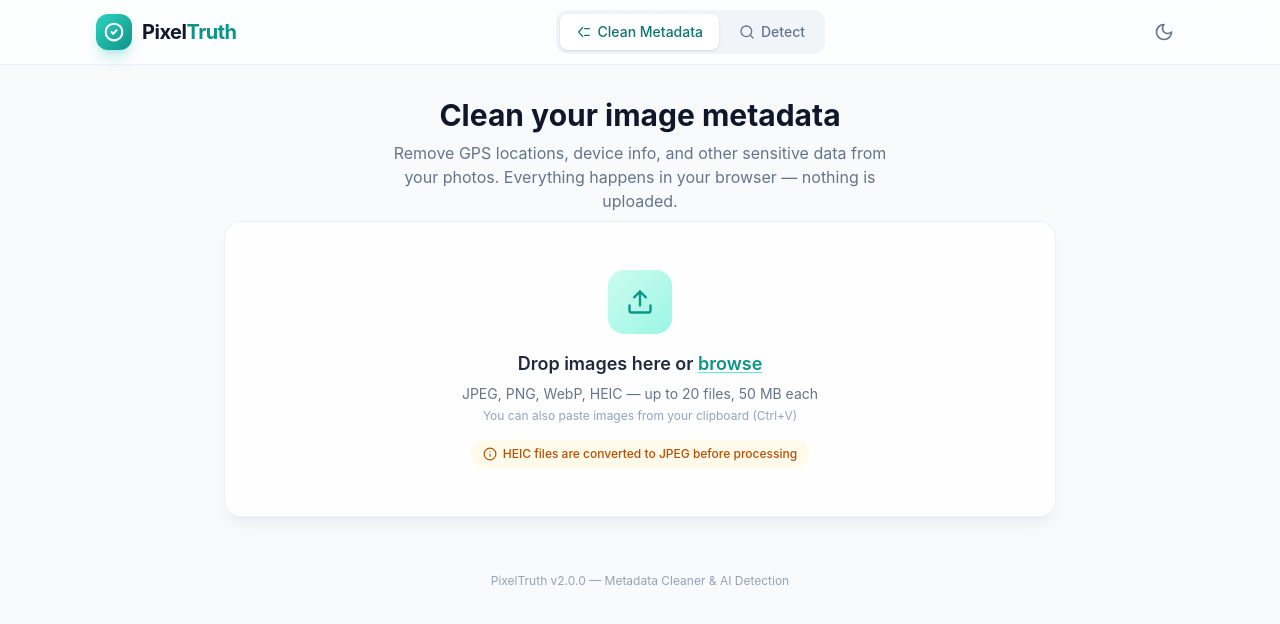
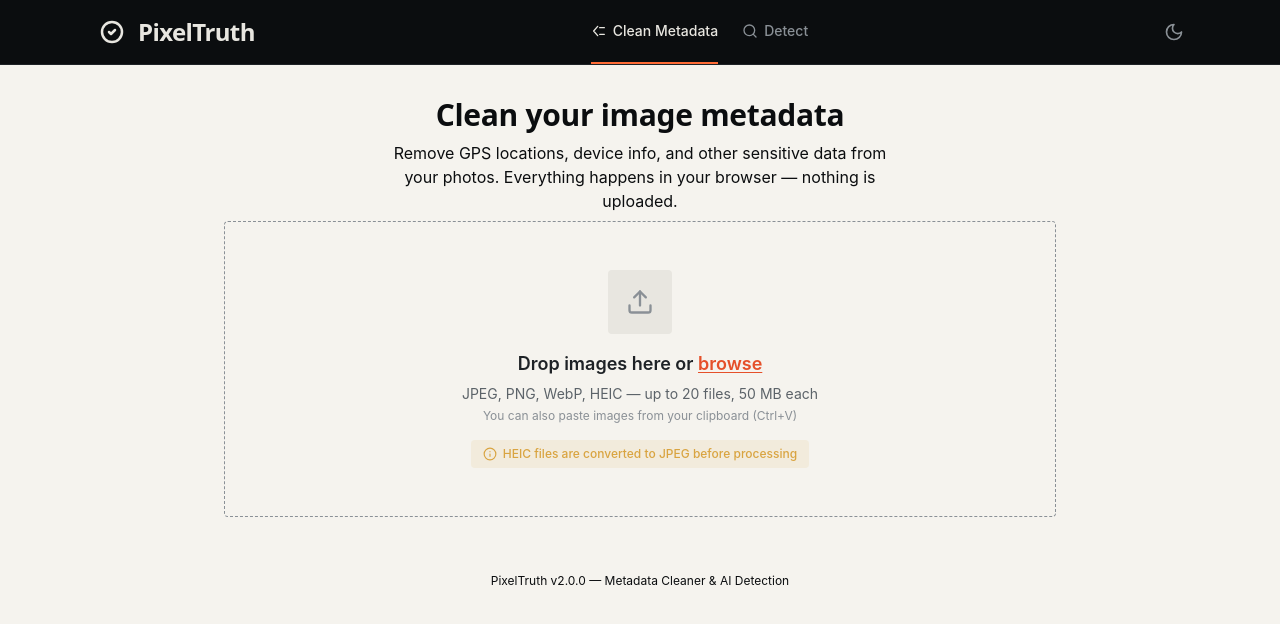
Before and after one commit to 4th4rv4-A/PixelTruth-, a React (Vite) app: page / in a window 1280 px wide. Shown: the top 624 px of the page. Built offline with nearby package versions, Linux system fonts and the light colour scheme.

Commit message:
UI REDESIGN

```diff
--- a/index.html
+++ b/index.html
@@ -12,7 +12,7 @@
     <meta name="apple-mobile-web-app-status-bar-style" content="default" />
     <link rel="preconnect" href="https://fonts.googleapis.com" />
     <link rel="preconnect" href="https://fonts.gstatic.com" crossorigin />
-    <link href="https://fonts.googleapis.com/css2?family=Inter:wght@400;500;600;700;800&display=swap" rel="stylesheet" />
+    <link href="https://fonts.googleapis.com/css2?family=Barlow+Condensed:wght@500;600;700&family=Inter:wght@400;500;600;700;800&display=swap" rel="stylesheet" />
     <title>PixelTruth — Image Metadata Cleaner</title>
   </head>
   <body>
--- a/src/components/Dropzone.jsx
+++ b/src/components/Dropzone.jsx
@@ -137,7 +137,7 @@
       role="button"
       tabIndex={0}
       aria-label="Upload images for metadata cleaning. Drop files or press Enter to browse."
-      className="group relative glass-card p-8 sm:p-12 cursor-pointer transition-all duration-300 hover:shadow-xl hover:shadow-accent-500/10 hover:border-accent-300 dark:hover:border-accent-600 [&.drag-over]:border-accent-400 [&.drag-over]:bg-accent-50/50 dark:[&.drag-over]:bg-accent-900/20 [&.drag-over]:shadow-xl [&.drag-over]:shadow-accent-500/20 focus:outline-none focus:ring-2 focus:ring-accent-500 focus:ring-offset-2 dark:focus:ring-offset-surface-950"
+      className="group relative frame border-dashed border-ink-400 p-8 sm:p-12 cursor-pointer transition-all duration-300 [&.drag-over]:border-solid [&.drag-over]:border-safelight-500 [&.drag-over]:bg-safelight-500/5 focus:outline-none focus:ring-2 focus:ring-safelight-500 focus:ring-offset-2 dark:focus:ring-offset-ink-950"
       id="dropzone"
     >
       <input
@@ -154,8 +154,8 @@
 
       <div className="flex flex-col items-center gap-4 text-center">
         {/* Upload icon */}
-        <div className="w-16 h-16 rounded-2xl bg-gradient-to-br from-accent-100 to-accent-200 dark:from-accent-900/40 dark:to-accent-800/40 flex items-center justify-center group-hover:scale-110 transition-transform duration-300">
-          <svg width="28" height="28" viewBox="0 0 24 24" fill="none" stroke="currentColor" strokeWidth="2" strokeLinecap="round" strokeLinejoin="round" className="text-accent-600 dark:text-accent-400">
+        <div className="w-16 h-16 rounded-sm bg-ink-100 dark:bg-ink-800 flex items-center justify-center">
+          <svg width="28" height="28" viewBox="0 0 24 24" fill="none" stroke="currentColor" strokeWidth="2" strokeLinecap="round" strokeLinejoin="round" className="text-ink-400">
             <path d="M21 15v4a2 2 0 0 1-2 2H5a2 2 0 0 1-2-2v-4" />
             <polyline points="17 8 12 3 7 8" />
             <line x1="12" y1="3" x2="12" y2="15" />
@@ -163,22 +163,22 @@
         </div>
 
         <div>
-          <p className="text-lg font-semibold text-surface-800 dark:text-surface-200">
+          <p className="text-lg font-semibold text-ink-800 dark:text-ink-200">
             Drop images here or{' '}
-            <span className="text-accent-600 dark:text-accent-400 underline decoration-accent-300 dark:decoration-accent-600 underline-offset-2">
+            <span className="text-safelight-600 dark:text-safelight-400 underline decoration-safelight-300 dark:decoration-safelight-600 underline-offset-2">
               browse
             </span>
           </p>
-          <p className="mt-1.5 text-sm text-surface-500 dark:text-surface-400">
+          <p className="mt-1.5 text-sm text-ink-500 dark:text-ink-400">
             JPEG, PNG, WebP, HEIC — up to 20 files, 50 MB each
           </p>
-          <p className="mt-1 text-xs text-surface-400 dark:text-surface-500">
+          <p className="mt-1 text-xs text-ink-400 dark:text-ink-500">
             You can also paste images from your clipboard (Ctrl+V)
           </p>
         </div>
 
         {/* HEIC note */}
-        <div className="flex items-center gap-1.5 px-3 py-1.5 rounded-full bg-amber-50 dark:bg-amber-900/20 text-amber-700 dark:text-amber-400 text-xs font-medium">
+        <div className="flex items-center gap-1.5 px-3 py-1.5 rounded-sm bg-warn-500/10 text-warn-500 text-xs font-medium">
           <svg width="14" height="14" viewBox="0 0 24 24" fill="none" stroke="currentColor" strokeWidth="2" strokeLinecap="round" strokeLinejoin="round">
             <circle cx="12" cy="12" r="10" />
             <line x1="12" y1="16" x2="12" y2="12" />
--- a/src/components/Header.jsx
+++ b/src/components/Header.jsx
@@ -20,31 +20,31 @@
 
   return (
     <>
-    <header className="sticky top-0 z-50 backdrop-blur-xl bg-white/70 dark:bg-surface-950/70 border-b border-surface-200/60 dark:border-surface-700/40">
+    <header className="sticky top-0 z-50 bg-ink-950 border-b border-ink-800">
       <div className="max-w-6xl mx-auto px-4 sm:px-6 lg:px-8">
         <div className="flex items-center justify-between h-16">
           {/* Logo */}
           <div className="flex items-center gap-2.5">
-            <div className="w-9 h-9 rounded-xl bg-gradient-to-br from-accent-400 to-accent-600 flex items-center justify-center shadow-lg shadow-accent-500/25">
-              <svg width="20" height="20" viewBox="0 0 24 24" fill="none" stroke="white" strokeWidth="2.5" strokeLinecap="round" strokeLinejoin="round">
+            <div className="w-8 h-8 flex items-center justify-center text-ink-100">
+              <svg width="24" height="24" viewBox="0 0 24 24" fill="none" stroke="currentColor" strokeWidth="2.5" strokeLinecap="round" strokeLinejoin="round">
                 <path d="M12 22c5.523 0 10-4.477 10-10S17.523 2 12 2 2 6.477 2 12s4.477 10 10 10z" />
                 <path d="m9 12 2 2 4-4" />
               </svg>
             </div>
-            <h1 className="text-xl font-bold tracking-tight text-surface-900 dark:text-white">
-              Pixel<span className="text-accent-600 dark:text-accent-400">Truth</span>
+            <h1 className="text-2xl font-display font-bold tracking-tight text-ink-100">
+              PixelTruth
             </h1>
           </div>
 
           {/* Tabs */}
-          <nav className="hidden sm:flex items-center gap-1 bg-surface-100 dark:bg-surface-800 rounded-xl p-1">
+          <nav className="hidden sm:flex items-center gap-6 h-full">
             <button
               id="tab-clean"
               onClick={() => onTabChange('clean')}
-              className={`px-4 py-2 rounded-lg text-sm font-medium transition-all duration-200 ${
+              className={`h-full flex items-center text-sm font-medium transition-colors border-b-2 ${
                 activeTab === 'clean'
-                  ? 'bg-white dark:bg-surface-700 text-accent-700 dark:text-accent-400 shadow-sm'
-                  : 'text-surface-500 hover:text-surface-700 dark:hover:text-surface-300'
+                  ? 'border-safelight-500 text-ink-100'
+                  : 'border-transparent text-ink-400 hover:text-ink-300'
               }`}
             >
               <span className="flex items-center gap-1.5">
@@ -57,10 +57,10 @@
             <button
               id="tab-detect"
               onClick={() => onTabChange('detect')}
-              className={`px-4 py-2 rounded-lg text-sm font-medium transition-all duration-200 ${
+              className={`h-full flex items-center text-sm font-medium transition-colors border-b-2 ${
                 activeTab === 'detect'
-                  ? 'bg-white dark:bg-surface-700 text-violet-700 dark:text-violet-400 shadow-sm'
-                  : 'text-surface-500 hover:text-surface-700 dark:hover:text-surface-300'
+                  ? 'border-develop-500 text-ink-100'
+                  : 'border-transparent text-ink-400 hover:text-ink-300'
               }`}
             >
               <span className="flex items-center gap-1.5">
@@ -77,7 +77,7 @@
           <button
             id="theme-toggle"
             onClick={() => setDark(!dark)}
-            className="w-10 h-10 rounded-xl flex items-center justify-center text-surface-500 hover:text-surface-700 dark:text-surface-400 dark:hover:text-surface-200 hover:bg-surface-100 dark:hover:bg-surface-800 transition-all duration-200"
+            className="w-10 h-10 flex items-center justify-end text-ink-400 hover:text-ink-300 transition-colors"
             aria-label="Toggle dark mode"
           >
             {dark ? (
@@ -96,13 +96,13 @@
     </header>
 
       {/* Mobile tab bar */}
-      <div className="sm:hidden flex border-b border-surface-200/60 dark:border-surface-700/40 bg-white/70 dark:bg-surface-950/70 backdrop-blur-xl">
+      <div className="sm:hidden flex border-b border-ink-800 bg-ink-950">
         <button
           onClick={() => onTabChange('clean')}
           className={`flex-1 py-3 text-sm font-medium transition-colors ${
             activeTab === 'clean'
-              ? 'text-accent-700 dark:text-accent-400 border-b-2 border-accent-500'
-              : 'text-surface-500 dark:text-surface-400'
+              ? 'text-ink-100 border-b-2 border-safelight-500'
+              : 'text-ink-400'
           }`}
         >
           Clean Metadata
@@ -111,8 +111,8 @@
           onClick={() => onTabChange('detect')}
           className={`flex-1 py-3 text-sm font-medium transition-colors ${
             activeTab === 'detect'
-              ? 'text-violet-700 dark:text-violet-400 border-b-2 border-violet-500'
-              : 'text-surface-500 dark:text-surface-400'
+              ? 'text-ink-100 border-b-2 border-develop-500'
+              : 'text-ink-400'
           }`}
         >
           Detect
--- a/src/components/PrivacyBadge.jsx
+++ b/src/components/PrivacyBadge.jsx
@@ -4,19 +4,19 @@
       icon: '🔴',
       label: 'Contains GPS location',
       classes:
-        'bg-red-50 text-red-700 border-red-200 dark:bg-red-900/20 dark:text-red-400 dark:border-red-800/40',
+        'bg-safelight-500/10 text-safelight-600 border-safelight-500/20 dark:text-safelight-400',
     },
     medium: {
       icon: '🟡',
       label: 'Contains device info',
       classes:
-        'bg-amber-50 text-amber-700 border-amber-200 dark:bg-amber-900/20 dark:text-amber-400 dark:border-amber-800/40',
+        'bg-warn-500/10 text-warn-600 border-warn-500/20 dark:text-warn-400',
     },
     low: {
       icon: '🟢',
       label: 'No sensitive metadata',
       classes:
-        'bg-emerald-50 text-emerald-700 border-emerald-200 dark:bg-emerald-900/20 dark:text-emerald-400 dark:border-emerald-800/40',
+        'bg-develop-500/10 text-develop-600 border-develop-500/20 dark:text-develop-400',
     },
   };
 
@@ -24,7 +24,7 @@
 
   return (
     <span
-      className={`inline-flex items-center gap-1.5 px-2.5 py-1 rounded-full text-xs font-medium border transition-colors ${classes}`}
+      className={`inline-flex items-center gap-1.5 px-2.5 py-1 rounded-sm text-xs font-medium border transition-colors ${classes}`}
     >
       <span className="text-[10px] leading-none">{icon}</span>
       {label}
--- a/src/components/VerdictCard.jsx
+++ b/src/components/VerdictCard.jsx
@@ -6,16 +6,16 @@
   if (!result) {
     // Loading state
     return (
-      <div className="glass-card p-5 animate-fade-in-up">
-        <div className="flex items-center gap-4">
-          <div className="flex-shrink-0 w-14 h-14 rounded-xl overflow-hidden bg-surface-100 dark:bg-surface-700 ring-1 ring-surface-200 dark:ring-surface-600">
+      <div className="frame p-5 animate-fade-in-up relative overflow-hidden">
+        <div className="flex items-center gap-4 redaction-bar">
+          <div className="flex-shrink-0 w-14 h-14 bg-ink-200 dark:bg-ink-800">
             <img src={thumbnailUrl} alt={file.name} className="w-full h-full object-cover" loading="lazy" />
           </div>
           <div className="flex-1 min-w-0">
-            <p className="text-sm font-medium text-surface-800 dark:text-surface-200 truncate">{file.name}</p>
+            <p className="text-sm font-medium text-ink-800 dark:text-ink-200 truncate">{file.name}</p>
             <div className="flex items-center gap-2 mt-2">
-              <span className="w-4 h-4 rounded-full border-2 border-surface-300 border-t-violet-500 animate-spin" />
-              <span className="text-sm text-surface-500 dark:text-surface-400">Analyzing credentials…</span>
+              <span className="w-4 h-4 rounded-sm border-2 border-ink-300 border-t-safelight-500 animate-spin" />
+              <span className="text-sm text-ink-500 dark:text-ink-400">Analyzing credentials…</span>
             </div>
           </div>
         </div>
@@ -25,14 +25,10 @@
 
   const configs = {
     'verified-ai': {
-      borderColor: 'border-l-emerald-500',
-      bgAccent: 'bg-emerald-50 dark:bg-emerald-900/20',
-      iconBg: 'bg-emerald-100 dark:bg-emerald-900/30',
-      iconColor: 'text-emerald-600 dark:text-emerald-400',
-      badgeBg: 'bg-emerald-100 dark:bg-emerald-900/30',
-      badgeText: 'text-emerald-700 dark:text-emerald-400',
+      borderColor: 'border-l-develop-500',
+      badgeText: 'text-develop-600 dark:text-develop-400',
       icon: (
-        <svg width="24" height="24" viewBox="0 0 24 24" fill="none" stroke="currentColor" strokeWidth="2" strokeLinecap="round" strokeLinejoin="round">
+        <svg width="20" height="20" viewBox="0 0 24 24" fill="none" stroke="currentColor" strokeWidth="2.5" strokeLinecap="round" strokeLinejoin="round" className="text-develop-500">
           <path d="M12 22s8-4 8-10V5l-8-3-8 3v7c0 6 8 10 8 10z" />
           <path d="m9 12 2 2 4-4" />
         </svg>
@@ -42,14 +38,10 @@
         `This image has a verified Content Credential from ${r.issuer}, indicating it was generated or modified by ${r.generator}.`,
     },
     'verified-provenance': {
-      borderColor: 'border-l-blue-500',
-      bgAccent: 'bg-blue-50 dark:bg-blue-900/20',
-      iconBg: 'bg-blue-100 dark:bg-blue-900/30',
-      iconColor: 'text-blue-600 dark:text-blue-400',
-      badgeBg: 'bg-blue-100 dark:bg-blue-900/30',
-      badgeText: 'text-blue-700 dark:text-blue-400',
+      borderColor: 'border-l-develop-400',
+      badgeText: 'text-develop-600 dark:text-develop-400',
       icon: (
-        <svg width="24" height="24" viewBox="0 0 24 24" fill="none" stroke="currentColor" strokeWidth="2" strokeLinecap="round" strokeLinejoin="round">
+        <svg width="20" height="20" viewBox="0 0 24 24" fill="none" stroke="currentColor" strokeWidth="2.5" strokeLinecap="round" strokeLinejoin="round" className="text-develop-500">
           <path d="M12 22s8-4 8-10V5l-8-3-8 3v7c0 6 8 10 8 10z" />
           <polyline points="9 11 12 14 22 4" />
         </svg>
@@ -59,14 +51,10 @@
         `A Content Credential was found from ${r.issuer} (${r.generator}), but no AI-generation markers were identified. This does not prove the image is non-synthetic — it only means no AI marker was present in the credential.`,
     },
     possible: {
-      borderColor: 'border-l-amber-500',
-      bgAccent: 'bg-amber-50 dark:bg-amber-900/20',
-      iconBg: 'bg-amber-100 dark:bg-amber-900/30',
-      iconColor: 'text-amber-600 dark:text-amber-400',
-      badgeBg: 'bg-amber-100 dark:bg-amber-900/30',
-      badgeText: 'text-amber-700 dark:text-amber-400',
+      borderColor: 'border-l-warn-500',
+      badgeText: 'text-warn-600 dark:text-warn-400',
       icon: (
-        <svg width="24" height="24" viewBox="0 0 24 24" fill="none" stroke="currentColor" strokeWidth="2" strokeLinecap="round" strokeLinejoin="round">
+        <svg width="20" height="20" viewBox="0 0 24 24" fill="none" stroke="currentColor" strokeWidth="2.5" strokeLinecap="round" strokeLinejoin="round" className="text-warn-500">
           <path d="m21.73 18-8-14a2 2 0 0 0-3.48 0l-8 14A2 2 0 0 0 4 21h16a2 2 0 0 0 1.73-3Z" />
           <line x1="12" y1="9" x2="12" y2="13" />
           <line x1="12" y1="17" x2="12.01" y2="17" />
@@ -77,14 +65,10 @@
         `Software metadata mentions "${r.tag}", but this isn't a verified credential and could be edited or spoofed.`,
     },
     inconclusive: {
-      borderColor: 'border-l-surface-400',
-      bgAccent: 'bg-surface-50 dark:bg-surface-800/50',
-      iconBg: 'bg-surface-100 dark:bg-surface-800',
-      iconColor: 'text-surface-500 dark:text-surface-400',
-      badgeBg: 'bg-surface-100 dark:bg-surface-800',
-      badgeText: 'text-surface-600 dark:text-surface-400',
+      borderColor: 'border-l-ink-400',
+      badgeText: 'text-ink-600 dark:text-ink-400',
       icon: (
-        <svg width="24" height="24" viewBox="0 0 24 24" fill="none" stroke="currentColor" strokeWidth="2" strokeLinecap="round" strokeLinejoin="round">
+        <svg width="20" height="20" viewBox="0 0 24 24" fill="none" stroke="currentColor" strokeWidth="2.5" strokeLinecap="round" strokeLinejoin="round" className="text-ink-500">
           <circle cx="12" cy="12" r="10" />
           <path d="M9.09 9a3 3 0 0 1 5.83 1c0 2-3 3-3 3" />
           <line x1="12" y1="17" x2="12.01" y2="17" />
@@ -99,41 +83,37 @@
   const config = configs[result.verdict] || configs.inconclusive;
 
   return (
-    <div className={`glass-card overflow-hidden border-l-4 ${config.borderColor} animate-fade-in-up`}>
-      <div className="p-5">
+    <div className={`frame relative overflow-hidden border-l-4 ${config.borderColor} animate-fade-in-up`}>
+      <div className="p-5 redaction-bar">
         <div className="flex items-start gap-4">
           {/* Thumbnail */}
-          <div className="flex-shrink-0 w-14 h-14 rounded-xl overflow-hidden bg-surface-100 dark:bg-surface-700 ring-1 ring-surface-200 dark:ring-surface-600">
+          <div className="flex-shrink-0 w-14 h-14 bg-ink-200 dark:bg-ink-800">
             <img src={thumbnailUrl} alt={file.name} className="w-full h-full object-cover" loading="lazy" />
           </div>
 
           {/* Content */}
           <div className="flex-1 min-w-0">
             {/* File name */}
-            <p className="text-sm font-medium text-surface-600 dark:text-surface-400 truncate mb-2">
+            <p className="text-sm font-medium text-ink-600 dark:text-ink-400 truncate mb-2">
               {file.name}
             </p>
 
-            {/* Verdict badge */}
-            <div className="flex items-center gap-3 mb-3">
-              <div className={`w-10 h-10 rounded-xl ${config.iconBg} flex items-center justify-center flex-shrink-0`}>
-                <span className={config.iconColor}>{config.icon}</span>
-              </div>
-              <div>
-                <h3 className={`text-base font-bold ${config.badgeText}`}>
-                  {config.title}
-                </h3>
-              </div>
+            {/* Verdict badge (inline icon) */}
+            <div className="flex items-center gap-2 mb-2">
+              {config.icon}
+              <h3 className={`text-base font-bold ${config.badgeText}`}>
+                {config.title}
+              </h3>
             </div>
 
             {/* Description */}
-            <p className="text-sm text-surface-600 dark:text-surface-400 leading-relaxed">
+            <p className="text-sm text-ink-600 dark:text-ink-400 leading-relaxed">
               {config.getDescription(result)}
             </p>
 
             {/* Extra details for possible verdict */}
             {result.verdict === 'possible' && result.raw && (
-              <div className="mt-3 px-3 py-2 rounded-lg bg-surface-50 dark:bg-surface-800/50 text-xs font-mono text-surface-500 dark:text-surface-400">
+              <div className="mt-3 px-3 py-2 rounded-sm bg-ink-100 dark:bg-ink-800 text-xs font-mono text-ink-500 dark:text-ink-400">
                 Raw metadata: {result.raw}
               </div>
             )}
--- a/src/index.css
+++ b/src/index.css
@@ -1,81 +1,97 @@
 @import "tailwindcss";
 
-/* ── Custom theme ─────────────────────────────── */
 @theme {
+  --font-display: 'Barlow Condensed', ui-sans-serif, system-ui, sans-serif;
   --font-sans: 'Inter', ui-sans-serif, system-ui, sans-serif;
 
-  --color-accent-50:  #f0fdfa;
-  --color-accent-100: #ccfbf1;
-  --color-accent-200: #99f6e4;
-  --color-accent-300: #5eead4;
-  --color-accent-400: #2dd4bf;
-  --color-accent-500: #14b8a6;
-  --color-accent-600: #0d9488;
-  --color-accent-700: #0f766e;
-  --color-accent-800: #115e59;
-  --color-accent-900: #134e4a;
+  /* Darkroom base */
+  --color-ink-950: #0B0D0F;
+  --color-ink-900: #14171A;
+  --color-ink-800: #1E2226;
+  --color-ink-700: #2A2F34;
+  --color-ink-600: #3D4349;
+  --color-ink-500: #5C6369;
+  --color-ink-400: #8A9096;
+  --color-ink-300: #B8BDC1;
+  --color-ink-100: #E8E6E0;
+  --color-ink-50: #F5F3EE;
 
-  --color-surface-50:  #f8fafc;
-  --color-surface-100: #f1f5f9;
-  --color-surface-200: #e2e8f0;
-  --color-surface-300: #cbd5e1;
-  --color-surface-400: #94a3b8;
-  --color-surface-500: #64748b;
-  --color-surface-600: #475569;
-  --color-surface-700: #334155;
-  --color-surface-800: #1e293b;
-  --color-surface-900: #0f172a;
-  --color-surface-950: #020617;
+  /* Safelight — the one bold accent, use sparingly */
+  --color-safelight-400: #FF8F5E;
+  --color-safelight-500: #FF6B35;
+  --color-safelight-600: #E5502A;
+
+  /* Secondary — muted teal-green, success/verified states */
+  --color-develop-400: #6BB3A6;
+  --color-develop-500: #4A9B8E;
+  --color-develop-600: #3A7D72;
+
+  /* Warning stays amber, kept close to existing so verdict semantics don't confuse users */
+  --color-warn-500: #D9A441;
 }
 
-/* ── Base layer ───────────────────────────────── */
 @layer base {
   html {
     font-family: var(--font-sans);
     -webkit-font-smoothing: antialiased;
-    -moz-osx-font-smoothing: grayscale;
   }
 
   body {
-    @apply bg-surface-50 text-surface-900 transition-colors duration-300;
+    @apply bg-ink-50 text-ink-950 transition-colors duration-300;
   }
 
   .dark body {
-    @apply bg-surface-950 text-surface-100;
+    @apply bg-ink-950 text-ink-100;
+  }
+
+  h1, h2, h3, .font-display {
+    font-family: var(--font-display);
+    letter-spacing: -0.01em;
   }
 }
 
-/* ── Glassmorphism card ───────────────────────── */
+/* ── Filmstrip frame (replaces glass-card for file queue items) ── */
 @layer components {
-  .glass-card {
-    @apply bg-white/80 backdrop-blur-xl border border-surface-200/60 rounded-2xl shadow-lg shadow-surface-900/5;
+  .frame {
+    @apply bg-ink-50 border border-ink-300 rounded-sm;
+  }
+  .dark .frame {
+    @apply bg-ink-900 border-ink-700;
   }
 
-  .dark .glass-card {
-    @apply bg-surface-800/60 border-surface-700/40 shadow-black/20;
+  .frame-sprocket {
+    background-image: radial-gradient(circle, currentColor 2px, transparent 2px);
+    background-size: 16px 100%;
+    background-repeat: repeat-x;
+    color: var(--color-ink-300);
+    height: 8px;
+  }
+  .dark .frame-sprocket {
+    color: var(--color-ink-700);
   }
 }
 
-/* ── Animations ───────────────────────────────── */
-@keyframes fade-in-up {
-  from {
-    opacity: 0;
-    transform: translateY(12px);
-  }
-  to {
-    opacity: 1;
-    transform: translateY(0);
-  }
+/* ── Redaction-bar reveal (verdict cards only — one deliberate motion) ── */
+@keyframes redact-reveal {
+  0% { clip-path: inset(0 0 0 0); }
+  100% { clip-path: inset(0 0 0 100%); }
 }
 
-@keyframes pulse-ring {
-  0% {
-    transform: scale(0.9);
-    opacity: 1;
-  }
-  100% {
-    transform: scale(1.6);
-    opacity: 0;
+.redaction-bar {
+  animation: redact-reveal 0.6s cubic-bezier(0.65, 0, 0.35, 1) 0.15s both;
+}
+
+@keyframes fade-in-up {
+  from { opacity: 0; transform: translateY(8px); }
+  to { opacity: 1; transform: translateY(0); }
+}
+.animate-fade-in-up {
+  animation: fade-in-up 0.35s ease-out both;
+}
+
+@media (prefers-reduced-motion: reduce) {
+  .redaction-bar, .animate-fade-in-up {
+    animation: none !important;
   }
 }
 
```
Also changed, not shown: src/components/CleanButton.jsx (+10 -15 lines), src/components/DetectDropzone.jsx (+7 -7 lines), src/components/FileQueue.jsx (+50 -93 lines), src/components/MetadataTable.jsx (+15 -15 lines).
